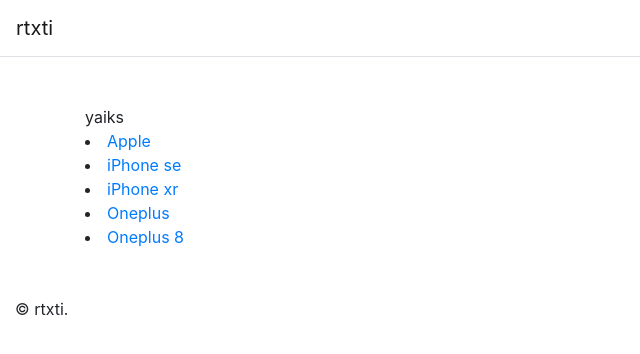
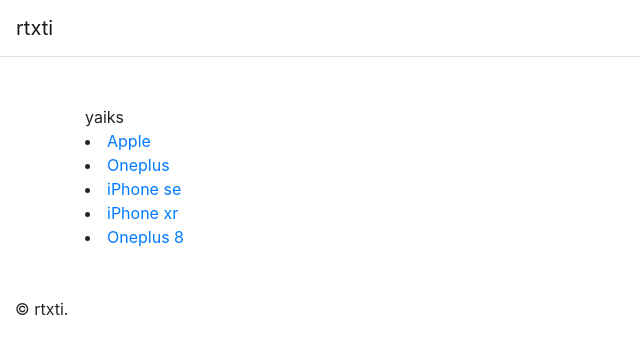
Before and after one commit to rtxti/www, a Jekyll site: the page built from smartphones.html, in a window 1280 px wide. Shown: the top 354 px of the page, without its empty margins (0-640 px from the left). Built offline with Jekyll 4.4.1, drawn with Linux system fonts in a browser that asks for light colours.

Commit message:
Update smartphones.html

```diff
--- a/smartphones.html
+++ b/smartphones.html
@@ -5,7 +5,8 @@ title: Smartphones
 
 <div class="container">
   yaiks
-  {% for phone in site.smartphones %}
-  <li><a href="{{ phone.url | relative_url }}">{{ phone.title }}</a></li>
+  {% assign phone-brand = site.smartphones | sort: "brand" %}
+  {% for brand in phone-brand %}
+  <li><a href="{{ brand.url | relative_url }}">{{ brand.title }}</a></li>
   {% endfor %}
 </div>
```
